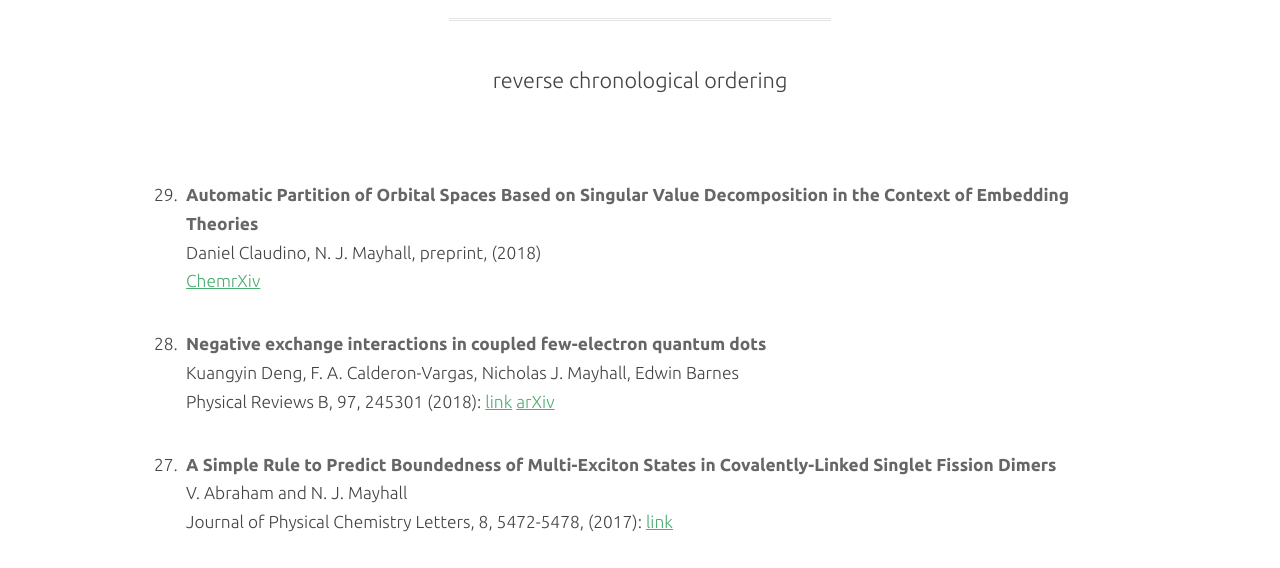
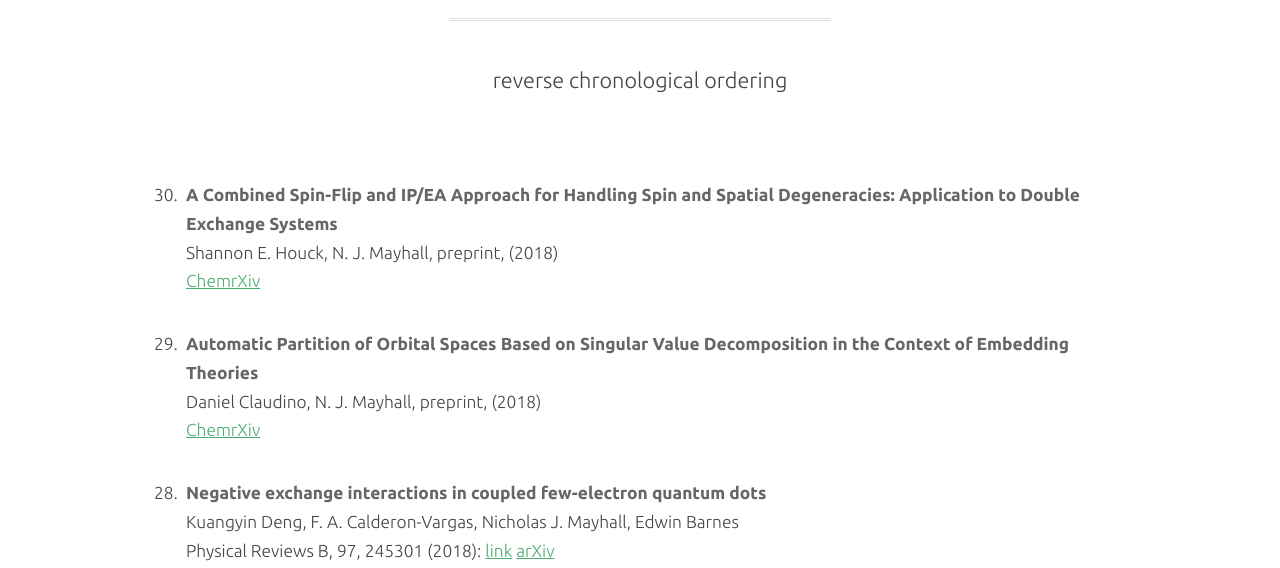
Before and after one commit to nmayhall-vt/group_website, a plain HTML site: page publications.html in a window 1280 px wide. Shown: the part 190-758 px from the top of the page. Drawn offline with Linux system fonts and the light colour scheme.

Commit message:
updated pubs

```diff
--- a/publications.html
+++ b/publications.html
@@ -69,6 +69,10 @@
 
 				<div class="entry-content">
 					<ol reversed>
+						<li><p><b>A Combined Spin-Flip and IP/EA Approach for Handling Spin and Spatial Degeneracies: Application to Double Exchange Systems</b><br />
+						Shannon E. Houck, N. J. Mayhall, preprint, (2018)<br />
+						<a href=https://chemrxiv.org/articles/A_Combined_Spin-Flip_and_IP_EA_Approach_for_Handling_Spin_and_Spatial_Degeneracies_Application_to_Double_Exchange_Systems/7445939/1>ChemrXiv</a></p></li>
+
 						<li><p><b>Automatic Partition of Orbital Spaces Based on Singular Value Decomposition in the Context of Embedding Theories</b><br />
 						Daniel Claudino, N. J. Mayhall, preprint, (2018)<br />
 						<a href=https://doi.org/10.26434/chemrxiv.7277045.v1>ChemrXiv</a></p></li>
```
